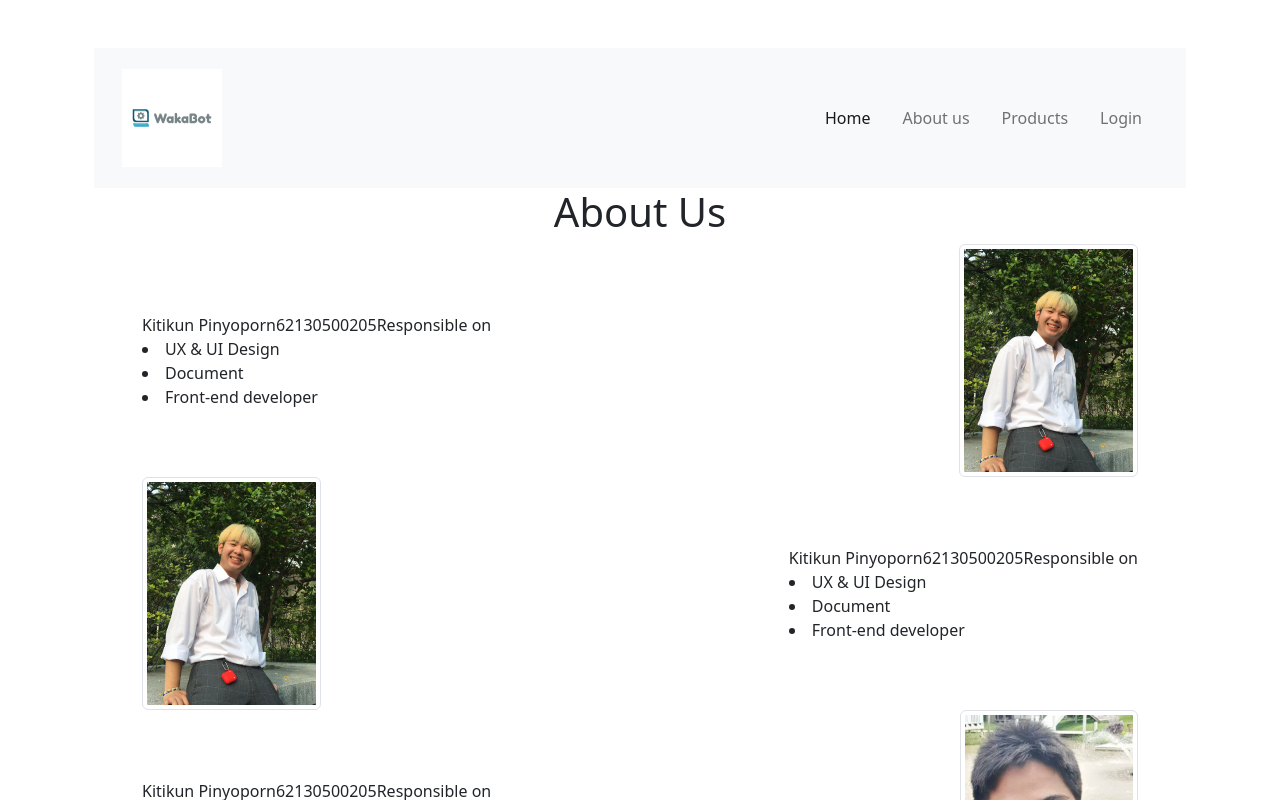
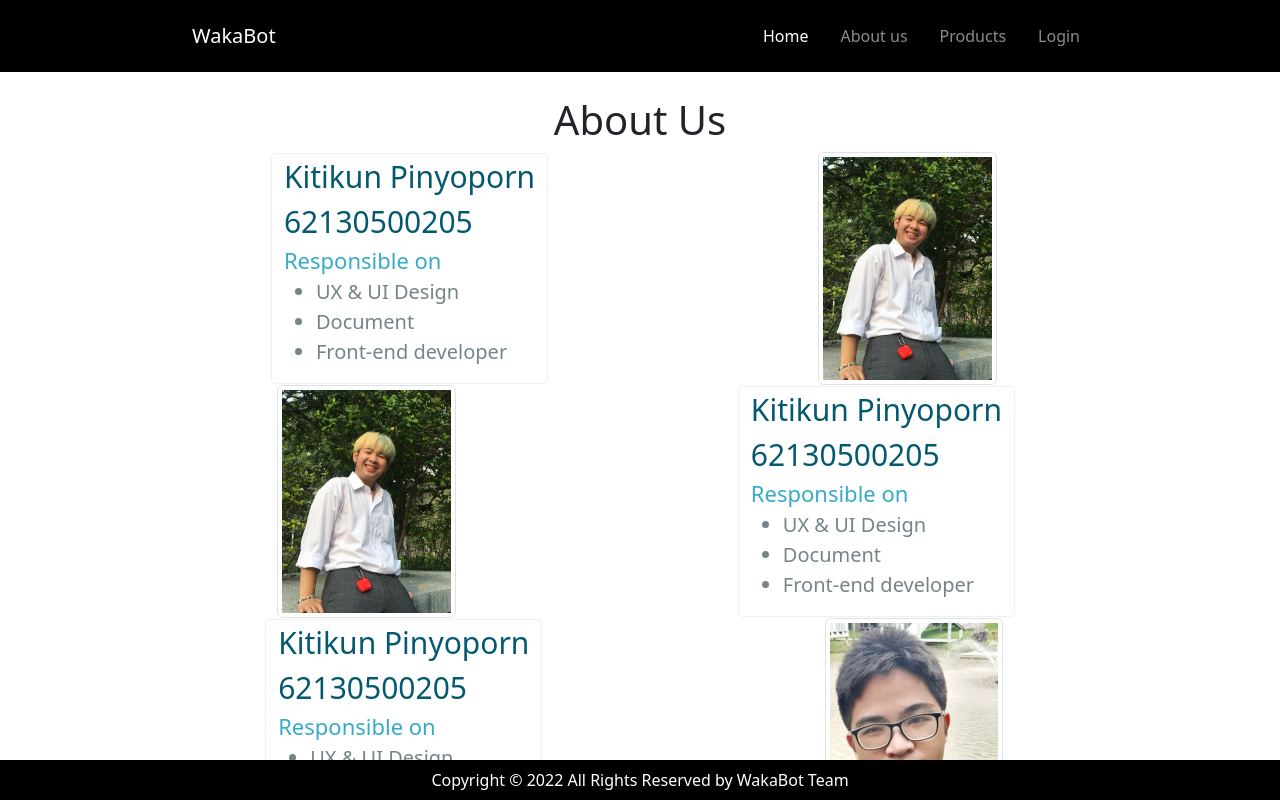
Before and after one commit to earth1429/WaKaBotWebApp, a Vue app: page /aboutus in a window 1280 px wide. Shown: the top 800 px of the page. Built offline with nearby package versions, Linux system fonts and the light colour scheme.

Commit message:
[Update] Welcome page

```diff
--- a/src/assets/scss/app.scss
+++ b/src/assets/scss/app.scss
@@ -1,29 +1,154 @@
-
-.bg-global{
+.bg-white {
     background: rgb(255, 255, 255);
 }
-.bg-textbox{
+
+.bg-textbox {
     background: #045970;
 }
-.tc-blue-1{
+
+.bg-black {
+    background: black;
+}
+
+.tc-blue-1 {
     color: #045970;
 }
-.tc-blue-2{
+
+.tc-blue-2 {
     color: #36aac9;
 }
-.tc-white{
+
+.tc-white {
     color: #FFFFFF;
 }
-.tc-grey{
+
+.tc-grey {
     color: #768487;
 }
 
-.tw-light{
-    font-weight: 300;
+.tz-52px {
+    font-size: 52px !important;
 }
-.tw-regular{
-    font-weight: 400;
+
+.tz-38px {
+    font-size: 38px !important;
 }
-.tw-medium{
-    font-weight: 500;
+
+.tz-30px {
+    font-size: 30px !important;
 }
+
+.tz-22px {
+    font-size: 22px !important;
+}
+
+.tz-21px {
+    font-size: 21px !important;
+}
+
+.tz-20px {
+    font-size: 20px !important;
+}
+
+.tz-18px {
+    font-size: 18px !important;
+}
+
+.tz-16px {
+    font-size: 16px !important;
+}
+
+.tz-15px {
+    font-size: 15px !important;
+}
+
+.tz-14px {
+    font-size: 14px !important;
+}
+
+.tz-13px {
+    font-size: 13px !important;
+}
+
+.tw-light {
+    font-weight: 300 !important;
+}
+
+.tw-regular {
+    font-weight: 400 !important;
+}
+
+.tw-medium {
+    font-weight: 500 !important;
+}
+
+.box-white {
+    background-color: #FFFFFF;
+    border-radius: 5px;
+    border: rgba(112, 112, 112, 0.1) 1px solid;
+    width: auto;
+    height: auto;
+    position: relative;
+}
+
+.gif-bg {
+    min-height: 90vh;
+    width: 100%;
+    background-image: url("../img/bg/image001.gif");
+    background-position: center;
+    background-repeat: no-repeat;
+    color: #fff;
+}
+
+.text-on-gif{
+    color: black;
+    left: 0;
+    position: fixed;
+    right: 0;
+    bottom: 45%;
+}
+.new-navbar {
+    position: fixed;
+    left: 0;
+    top: 0;
+    width: 100%;
+    background-color: black;
+    color: white;
+    text-align: center;
+}
+
+.footer {
+    position: fixed;
+    left: 12px;
+    bottom: 0;
+    width: 100%;
+    background-color: black;
+    color: white;
+    text-align: center;
+}
+
+.width-100{
+    width: 100% !important;
+}
+.width-75{
+    width: 75% !important;
+}
+.width-50{
+    width: 50% !important;
+}
+.width-25{
+    width: 25% !important;
+}
+
+.opacity-100{
+    opacity: 100% !important;
+}
+.opacity-75{
+    opacity: 75% !important;
+}
+.opacity-50{
+    opacity: 50% !important;
+}
+.opacity-25{
+    opacity: 25% !important;
+}
--- a/src/components/AboutUsPage.vue
+++ b/src/components/AboutUsPage.vue
@@ -3,51 +3,83 @@ import NavbarDefault from "@/components/Navbar/NavbarDefault.vue";
 import FooterDefault from "@/components/Footer/FooterDefault.vue";
 </script>
 <template>
-    <div class="container">
-        <NavbarDefault/>
+    <NavbarDefault />
+    <div class="container py-5">
         <div class="text-center">
             <h1>About Us</h1>
         </div>
-
-        <div class="row justify-content-between align-items-center px-5">
-            <div class="col-auto">
-                <span>Kitikun Pinyoporn</span>
-                <span>62130500205</span>
-                <span>Responsible on</span>
+        <div class="container">
+            <div class="row justify-content-around align-items-center px-5">
+                <div class="col-auto box-white">
+                    <div class="tc-blue-1 tz-30px tw-medium">
+                        <span>Kitikun Pinyoporn</span><br>
+                    </div>
+                    <div class="tc-blue-1 tz-30px tw-medium">
+                        <span>62130500205</span><br>
+                    </div>
+                    <div class="tc-blue-2 tz-22px tw-regular">
+                        <span>Responsible on</span><br>
+                    </div>
+                    <div class="tc-grey tz-20px">
+                        <ul>
                             <li>UX & UI Design</li>
                             <li>Document</li>
                             <li>Front-end developer</li>
+                        </ul>
+                    </div>
                 </div>
                 <div class="col-auto">
                     <img src="../assets/img/member1.png" class="img-thumbnail" alt="">
                 </div>
             </div>
-        <div class="row justify-content-between align-items-center px-5">
+        </div>
+        <div class="row justify-content-around align-items-center px-5">
             <div class="col-auto">
                 <img src="../assets/img/member1.png" class="img-thumbnail" alt="">
             </div>
-            <div class="col-auto">
-                <span>Kitikun Pinyoporn</span>
-                <span>62130500205</span>
-                <span>Responsible on</span>
+            <div class="col-auto box-white">
+                <div class="tc-blue-1 tz-30px tw-medium">
+                    <span>Kitikun Pinyoporn</span><br>
+                </div>
+                <div class="tc-blue-1 tz-30px tw-medium">
+                    <span>62130500205</span><br>
+                </div>
+                <div class="tc-blue-2 tz-22px tw-regular">
+                    <span>Responsible on</span><br>
+                </div>
+                <div class="tc-grey tz-20px">
+                    <ul>
                         <li>UX & UI Design</li>
                         <li>Document</li>
                         <li>Front-end developer</li>
+                    </ul>
                 </div>
             </div>
-        <div class="row justify-content-between align-items-center px-5">
-            <div class="col-auto">
-                <span>Kitikun Pinyoporn</span>
-                <span>62130500205</span>
-                <span>Responsible on</span>
+        </div>
+
+        <div class="row justify-content-around align-items-center px-5">
+            <div class="col-auto box-white">
+                <div class="tc-blue-1 tz-30px tw-medium">
+                    <span>Kitikun Pinyoporn</span><br>
+                </div>
+                <div class="tc-blue-1 tz-30px tw-medium">
+                    <span>62130500205</span><br>
+                </div>
+                <div class="tc-blue-2 tz-22px tw-regular">
+                    <span>Responsible on</span><br>
+                </div>
+                <div class="tc-grey tz-20px">
+                    <ul>
                         <li>UX & UI Design</li>
                         <li>Document</li>
                         <li>Front-end developer</li>
+                    </ul>
+                </div>
             </div>
             <div class="col-auto">
                 <img src="../assets/img/member3.png" class="img-thumbnail" alt="">
             </div>
         </div>
-        <FooterDefault/>
+        <FooterDefault />
     </div>
 </template>
--- a/src/components/Footer/FooterDefault.vue
+++ b/src/components/Footer/FooterDefault.vue
@@ -1,6 +1,6 @@
 <template>
-    <div class="container">
-        <div class="row text-center bg-textbox tc-grey py-2 tw-medium">
+    <div class="container-fluid">
+        <div class="row footer py-2 tw-medium">
             <div>
                 <label class="copyright">Copyright © 2022 All Rights Reserved by WakaBot Team </label>
             </div>
--- a/src/components/HomePage.vue
+++ b/src/components/HomePage.vue
@@ -3,8 +3,8 @@ import NavbarDefault from "@/components/Navbar/NavbarDefault.vue";
 import FooterDefault from "@/components/Footer/FooterDefault.vue";
 </script>
 <template>
+    <NavbarDefault />
     <div class="container">
-        <NavbarDefault />
         <h1>Home</h1>
         <div class="dropdown">
             <button class="btn btn-secondary dropdown-toggle" type="button" data-bs-toggle="dropdown"
@@ -17,6 +17,6 @@ import FooterDefault from "@/components/Footer/FooterDefault.vue";
                 <li><a class="dropdown-item" href="#">Something else here</a></li>
             </ul>
         </div>
-        <FooterDefault/>
+        <FooterDefault />
     </div>
 </template>
--- a/src/components/Navbar/NavbarDefault.vue
+++ b/src/components/Navbar/NavbarDefault.vue
@@ -1,8 +1,8 @@
 <template>
-    <nav class="navbar navbar-expand-lg navbar-light bg-light p-3">
-        <div class="container-fluid">
+    <nav class="navbar navbar-expand-lg navbar-dark p-3 fixed-top bg-black tc-white ">
+        <div class="container-fluid width-75">
             <a class="navbar-brand" href="/">
-                <img src="@/assets/img/WakaBotLogo2.png" alt="" width="100" height="98">
+                <a class="nav-link mx-2 active " aria-current="page" href="/">WakaBot</a>
             </a>
             <button class="navbar-toggler" type="button" data-bs-toggle="collapse" data-bs-target="#navbarNavDropdown"
                 aria-controls="navbarNavDropdown" aria-expanded="false" aria-label="Toggle navigation">
--- a/src/components/ProductsPage.vue
+++ b/src/components/ProductsPage.vue
@@ -3,8 +3,8 @@ import NavbarDefault from "@/components/Navbar/NavbarDefault.vue";
 import FooterDefault from "@/components/Footer/FooterDefault.vue";
 </script>
 <template>
+    <NavbarDefault />
     <div class="container">
-        <NavbarDefault />
         <h1>Products</h1>
         <div class="container">
             <div class="text-center tc-pink">
@@ -57,6 +57,6 @@ import FooterDefault from "@/components/Footer/FooterDefault.vue";
             <li>Information</li>
             how to use......
         </div>
-        <FooterDefault/>
+        <FooterDefault />
     </div>
 </template>
--- a/src/components/WelcomePage.vue
+++ b/src/components/WelcomePage.vue
@@ -3,10 +3,20 @@ import NavbarDefault from "@/components/Navbar/NavbarDefault.vue";
 import FooterDefault from "@/components/Footer/FooterDefault.vue";
 </script>
 <template>
-
-        <div class="container text-center ">
-            <NavbarDefault />
-            <h1>Welcome to WakaBot Website</h1>
-            <FooterDefault/>
+    <NavbarDefault />
+    <div class="container">
+        <div class="gif-bg opacity-75"></div>
+        <div class="text-center align-items-center text-on-gif">
+            <div class="row">
+                <div class="col-16">
+                    <h1>Welcome to WakaBot Website</h1>
+                </div>
+                <div class="col-16 pt-3">
+                    <a href="/home"><button class="btn btn-secondary opacity-75 tz-16px tw-medium">Get
+                            Start</button></a>
+                </div>
+            </div>
         </div>
+        <FooterDefault />
+    </div>
 </template>
```
Also changed, not shown: src/assets/img/bg/image001.gif (added). Lines whose indentation alone changed are shown as unchanged.
